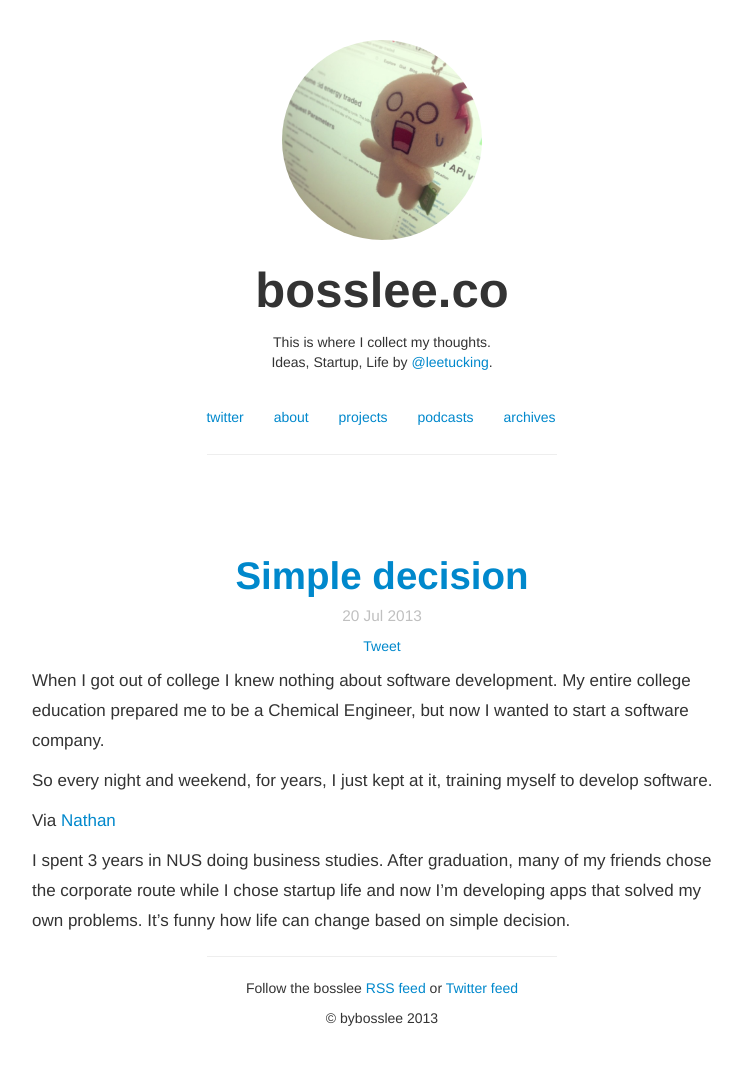
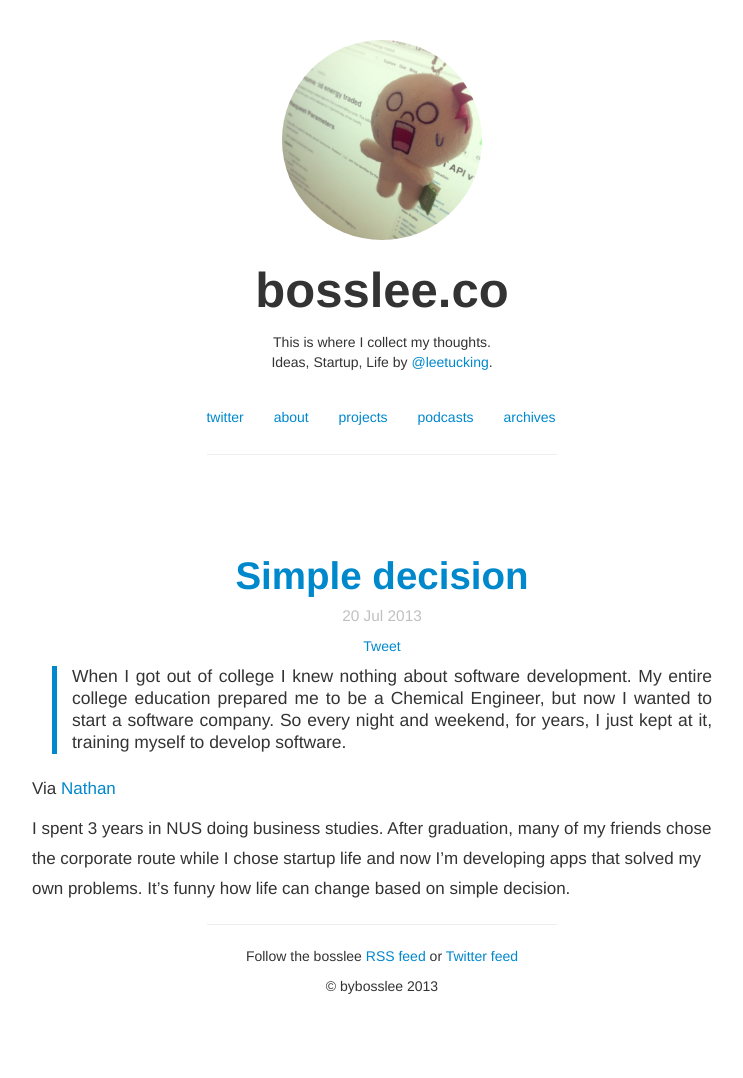
Before and after one commit to athanhcong/bosslee, a Jekyll site: the page built from _posts/2013-07-20-simple-decision.md, in a window 1280 px wide. Shown: the whole page, without its empty margins (258-1001 px from the left). Built offline with Jekyll 4.4.1, drawn with Linux system fonts in a browser that asks for light colours; nearby versions of some CDN libraries; library files that are not in the unit come from our copies; comment, search, counter and statistics services are not loaded; after the commit the page ends 1046 px from its top, so only the background shows below that.

Commit message:
added quote

```diff
--- a/_posts/2013-07-20-simple-decision.md
+++ b/_posts/2013-07-20-simple-decision.md
@@ -3,8 +3,7 @@ layout: post
 title: Simple decision
 post-link: http://feedproxy.google.com/%7Er/svbtle/%7E3/lX1TYvcrG7o/downward
 ---
-When I got out of college I knew nothing about software development. My entire college education prepared me to be a Chemical Engineer, but now I wanted to start a software company.
-
+> When I got out of college I knew nothing about software development. My entire college education prepared me to be a Chemical Engineer, but now I wanted to start a software company.
 So every night and weekend, for years, I just kept at it, training myself to develop software.
 
 
```
